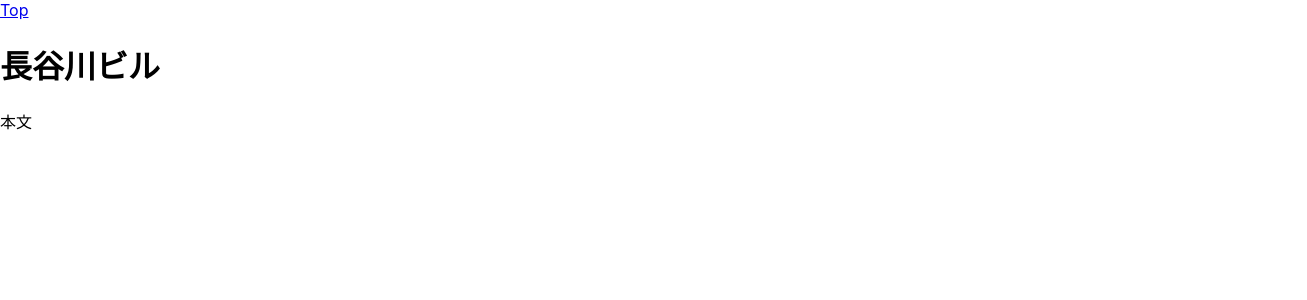
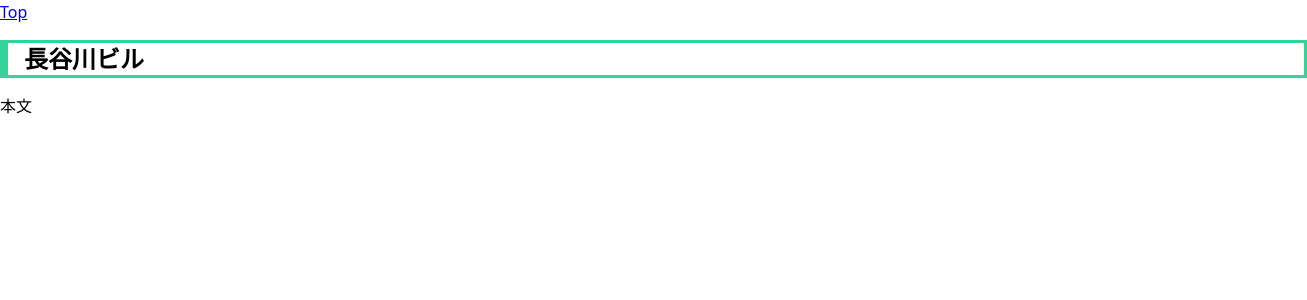
Before and after one commit to LyIV/hasegawa-building-homepage, a React (Create React App) app: page / in a window 1280 px wide. Shown: the top 300 px of the page, 1307 px wide, since content can reach past the window. Built offline with nearby package versions, Linux system fonts and the light colour scheme.

Commit message:
style: add heading and change fonts

```diff
--- a/src/stylesheets/index.css
+++ b/src/stylesheets/index.css
@@ -1,13 +1,31 @@
 body {
+  @apply font-sans text-base;
+
   margin: 0;
-  font-family: -apple-system, BlinkMacSystemFont, 'Segoe UI', 'Roboto', 'Oxygen',
-    'Ubuntu', 'Cantarell', 'Fira Sans', 'Droid Sans', 'Helvetica Neue',
-    sans-serif;
   -webkit-font-smoothing: antialiased;
   -moz-osx-font-smoothing: grayscale;
 }
 
+div, span {
+  @apply w-full h-auto;
+}
+
 code {
-  font-family: source-code-pro, Menlo, Monaco, Consolas, 'Courier New',
-    monospace;
+  @apply font-mono text-base;
 }
+
+h1 {
+  @apply w-full my-4 pl-4 text-2xl border-l-8 border-solid border-green-400;
+}
+
+h2 {
+  @apply w-full my-8 pl-2 text-xl border-l-4 border-solid border-green-400;
+}
+
+h3 {
+  @apply w-full my-4 pb-1 text-lg font-bold border-b-4 border-dotted border-green-400;
+}
+
+h4 {
+  @apply w-full my-4 pb-1 text-base font-bold border-b border-solid border-green-400;
+}
```
